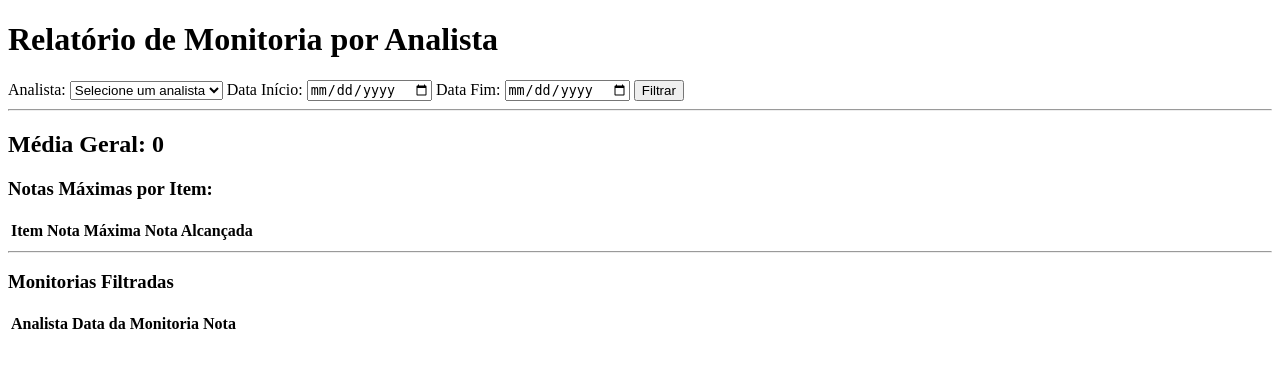
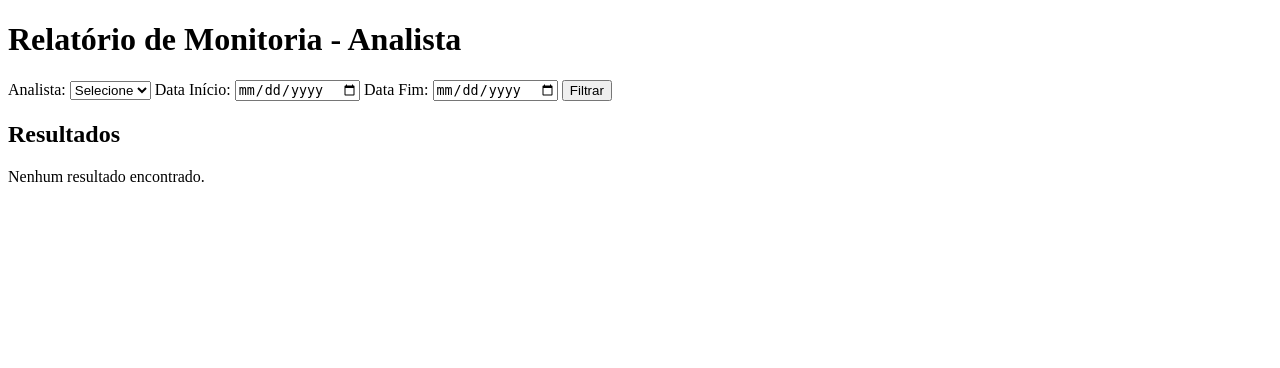
Before and after one commit to francisco627/monitoria2, a Flask app: page /relatorio_analista in a window 1280 px wide. Shown: the top 368 px of the page. Run offline with Flask 3, Linux system fonts and the light colour scheme; lists and menus that the app fills with data are empty.

Commit message:
relatorio

```diff
--- a/app.py
+++ b/app.py
@@ -49,6 +49,19 @@ class Monitoria(db.Model):
     usuario_id = db.Column(db.Integer, db.ForeignKey('usuario.id'), nullable=False)
     assinatura = db.Column(db.String(100))  # Adiciona a coluna assinatura
     data_assinatura = db.Column(db.DateTime)  # Adiciona a coluna para data da assinatura
+    # Adicionando as pontuações específicas para cada item de monitoria
+    se_apresentou = db.Column(db.Integer, nullable=True)  # 15 pontos
+    atendeu_prontidao = db.Column(db.Integer, nullable=True)  # 25 pontos
+    ouviu_demanda = db.Column(db.Integer, nullable=True)  # 20 pontos
+    demonstrou_empatia = db.Column(db.Integer, nullable=True)  # 25 pontos
+    realizou_sondagem = db.Column(db.Integer, nullable=True)  # 15 pontos
+
+    # Itens críticos que, se houver erro, anulam a nota
+    argumentou_cancelamento = db.Column(db.Integer, nullable=True)
+    respeitou_cliente = db.Column(db.Integer, nullable=True)
+    confirmacao_cadastral = db.Column(db.Integer, nullable=True)
+    contornou_odc = db.Column(db.Integer, nullable=True)
+    seguiu_procedimentos = db.Column(db.Integer, nullable=True)
 
 
 
@@ -438,16 +451,14 @@ def relatorio():
 def relatorio_analista():
     analistas = Monitoria.query.with_entities(Monitoria.nome_analista).distinct()  # Busca todos os analistas para o filtro
     monitorias = []
-    notas_maximas = {}  # Variável para armazenar as notas máximas por item
-    notas_media_por_item = {}  # Variável para armazenar a média das notas por item
-    media_geral = 0  # Variável para armazenar a média geral
 
+    # Verifica se o método é POST
     if request.method == 'POST':
         analista_nome = request.form.get('analista')
         data_inicio = request.form.get('data_inicio')
         data_fim = request.form.get('data_fim')
 
-        # Filtragem das monitorias
+        # Filtragem das monitorias, caso os filtros tenham sido fornecidos
         query = Monitoria.query
         if analista_nome:
             query = query.filter(Monitoria.nome_analista == analista_nome)
@@ -458,37 +469,55 @@ def relatorio_analista():
 
         monitorias = query.all()
 
-        # Lógica para calcular a média geral e as notas máximas por item
-        total_notas = 0
-        total_monitorias = len(monitorias)
+    else:
+        # Se o método não for POST (primeiro carregamento ou sem filtros), pega todas as monitorias
+        monitorias = Monitoria.query.all()
 
-        # Calcular as notas máximas e a média das notas por item
-        for monitoria in monitorias:
-            total_notas += monitoria.nota  # Assumindo que a nota é o campo 'nota'
-            for item, nota in monitoria.itens_notas.items():  # Assumindo que você tem um campo 'itens_notas' que é um dicionário
-                if item not in notas_maximas:
-                    notas_maximas[item] = 0  # Inicializa as notas máximas
-                notas_maximas[item] = max(notas_maximas[item], nota)  # Mantém a maior nota registrada para cada item
+    # Para armazenar os resultados para exibição na página
+    resultados = []
 
-                if item not in notas_media_por_item:
-                    notas_media_por_item[item] = []  # Inicializa a lista de notas por item
-                notas_media_por_item[item].append(nota)  # Adiciona a nota ao item correspondente
+    # Calculando a pontuação e média
+    for monitoria in monitorias:
+        total_pontos = 0
+        total_itens = 0
+        anula_nota = False  # Flag para verificar se algum item crítico anulou a nota
 
-        # Calcular a média geral
-        if total_monitorias > 0:
-            media_geral = total_notas / total_monitorias
+        # Adicionando os itens e suas pontuações
+        itens = [
+            ('se_apresentou', 15),
+            ('atendeu_prontidao', 25),
+            ('ouviu_demanda', 20),
+            ('demonstrou_empatia', 25),
+            ('realizou_sondagem', 15),
+            ('argumentou_cancelamento', 20),
+            ('respeitou_cliente', 15),
+            ('confirmacao_cadastral', 10),
+            ('contornou_odc', 15),
+            ('seguiu_procedimentos', 20),
+        ]
 
-        # Calcular a média por item
-        for item in notas_media_por_item:
-            notas_media_por_item[item] = sum(notas_media_por_item[item]) / len(notas_media_por_item[item])
+        for item, max_pontos in itens:
+            pontuacao = getattr(monitoria, item, 0)
+            if pontuacao == 0:  # Se algum item crítico tem 0, anula a nota
+                anula_nota = True
+            total_pontos += pontuacao
+            total_itens += max_pontos
 
-    # Renderiza a página com os dados calculados
-    return render_template('relatorio_analista.html',
-                           analistas=analistas,
-                           monitorias=monitorias,
-                           media_geral=media_geral,
-                           notas_maximas=notas_maximas,
-                           notas_media_por_item=notas_media_por_item)
+        # Se algum item crítico anulou a nota, a nota final será 0
+        if anula_nota:
+            total_pontos = 0
+
+        # Calculando a média (caso o total de itens não seja zero)
+        media = (total_pontos / total_itens) * 100 if total_itens > 0 else 0
+
+        resultados.append({
+            'monitoria': monitoria,
+            'total_pontos': total_pontos,
+            'media': media,
+        })
+
+    return render_template('relatorio_analista.html', analistas=analistas, monitorias=monitorias, resultados=resultados)
+
 
 
 # Rota para registrar um novo usuário
--- a/templates/relatorio_analista.html
+++ b/templates/relatorio_analista.html
@@ -4,16 +4,14 @@
     <meta charset="UTF-8">
     <meta name="viewport" content="width=device-width, initial-scale=1.0">
     <title>Relatório de Monitoria</title>
-    <!-- Aqui você pode adicionar links para CSS ou bibliotecas como Bootstrap -->
 </head>
 <body>
-    <h1>Relatório de Monitoria por Analista</h1>
+    <h1>Relatório de Monitoria - Analista</h1>
 
-    <!-- Formulário de filtros -->
-    <form method="POST" action="{{ url_for('relatorio_analista') }}">
+    <form method="POST">
         <label for="analista">Analista:</label>
         <select name="analista" id="analista">
-            <option value="">Selecione um analista</option>
+            <option value="">Selecione</option>
             {% for analista in analistas %}
                 <option value="{{ analista.nome_analista }}">{{ analista.nome_analista }}</option>
             {% endfor %}
@@ -28,54 +26,60 @@
         <button type="submit">Filtrar</button>
     </form>
 
-    <hr>
-
-    <!-- Exibindo a média geral -->
-    <h2>Média Geral: {{ media_geral }}</h2>
-
-    <!-- Exibindo as notas máximas e alcançadas por item -->
-    <h3>Notas Máximas por Item:</h3>
-    <table>
+    <h2>Resultados</h2>
+    {% if resultados %}
+        <table border="1">
             <thead>
                 <tr>
-                <th>Item</th>
-                <th>Nota Máxima</th>
-                <th>Nota Alcançada</th>
+                    <th>Nome do Analista</th>
+                    <th>Data Monitoria</th>
+                    <th>Pontuação Total</th>
+                    <th>Média</th>
+                    <th>Itens Avaliados</th>
                 </tr>
             </thead>
             <tbody>
-            {% for item, nota_maxima in notas_maximas.items() %}
+                {% for resultado in resultados %}
                     <tr>
-                    <td>{{ item }}</td>
-                    <td>{{ nota_maxima }}</td>
-                    <td>{{ notas_media_por_item[item] }}</td> <!-- Média das notas alcançadas -->
+                        <td>{{ resultado.monitoria.nome_analista }}</td>
+                        <td>{{ resultado.monitoria.data_monitoria }}</td>
+                        <td>{{ resultado.total_pontos }}</td>
+                        <td>{{ resultado.media }}</td>
+                        <td>
+                            <ul>
+                                <li>Se Apresentou: {{ resultado.monitoria.se_apresentou }}</li>
+                                <li>Atendeu Prontidão: {{ resultado.monitoria.atendeu_prontidao }}</li>
+                                <li>Ouviu Demanda: {{ resultado.monitoria.ouviu_demanda }}</li>
+                                <li>Demonstrou Empatia: {{ resultado.monitoria.demonstrou_empatia }}</li>
+                                <li>Realizou Sondagem: {{ resultado.monitoria.realizou_sondagem }}</li>
+                                <li>Argumentou Cancelamento: {{ resultado.monitoria.argumentou_cancelamento }}</li>
+                                <li>Respeitou Cliente: {{ resultado.monitoria.respeitou_cliente }}</li>
+                                <li>Confirmação Cadastral: {{ resultado.monitoria.confirmacao_cadastral }}</li>
+                                <li>Contornou ODC: {{ resultado.monitoria.contornou_odc }}</li>
+                                <li>Seguiu Procedimentos: {{ resultado.monitoria.seguiu_procedimentos }}</li>
+                            </ul>
+                        </td>
                     </tr>
                 {% endfor %}
             </tbody>
         </table>
 
-    <hr>
-
-    <!-- Exibindo a lista de monitorias filtradas -->
-    <h3>Monitorias Filtradas</h3>
-    <table>
-        <thead>
-            <tr>
-                <th>Analista</th>
-                <th>Data da Monitoria</th>
-                <th>Nota</th>
-            </tr>
-        </thead>
-        <tbody>
-            {% for monitoria in monitorias %}
-                <tr>
-                    <td>{{ monitoria.nome_analista }}</td>
-                    <td>{{ monitoria.data_monitoria }}</td>
-                    <td>{{ monitoria.nota }}</td> <!-- Exibindo a nota da monitoria -->
-                </tr>
-            {% endfor %}
-        </tbody>
-    </table>
-
+        <h3>Média Consolidada: {{ media_consolidada }}%</h3>
+        <h3>Pontuação Média por Item</h3>
+        <ul>
+            <li>Se Apresentou: {{ media_se_apresentou }}%</li>
+            <li>Atendeu Prontidão: {{ media_atendeu_prontidao }}%</li>
+            <li>Ouviu Demanda: {{ media_ouviu_demanda }}%</li>
+            <li>Demonstrou Empatia: {{ media_demonstrou_empatia }}%</li>
+            <li>Realizou Sondagem: {{ media_realizou_sondagem }}%</li>
+            <li>Argumentou Cancelamento: {{ media_argumentou_cancelamento }}%</li>
+            <li>Respeitou Cliente: {{ media_respeitou_cliente }}%</li>
+            <li>Confirmação Cadastral: {{ media_confirmacao_cadastral }}%</li>
+            <li>Contornou ODC: {{ media_contornou_odc }}%</li>
+            <li>Seguiu Procedimentos: {{ media_seguiu_procedimentos }}%</li>
+        </ul>
+    {% else %}
+        <p>Nenhum resultado encontrado.</p>
+    {% endif %}
 </body>
 </html>
```
Also changed, not shown: migrations/versions/f49b43c1d544_adicionando_novas_colunas_de_pontuação_.py (added, +50 -0 lines). Lines whose indentation alone changed are shown as unchanged.
